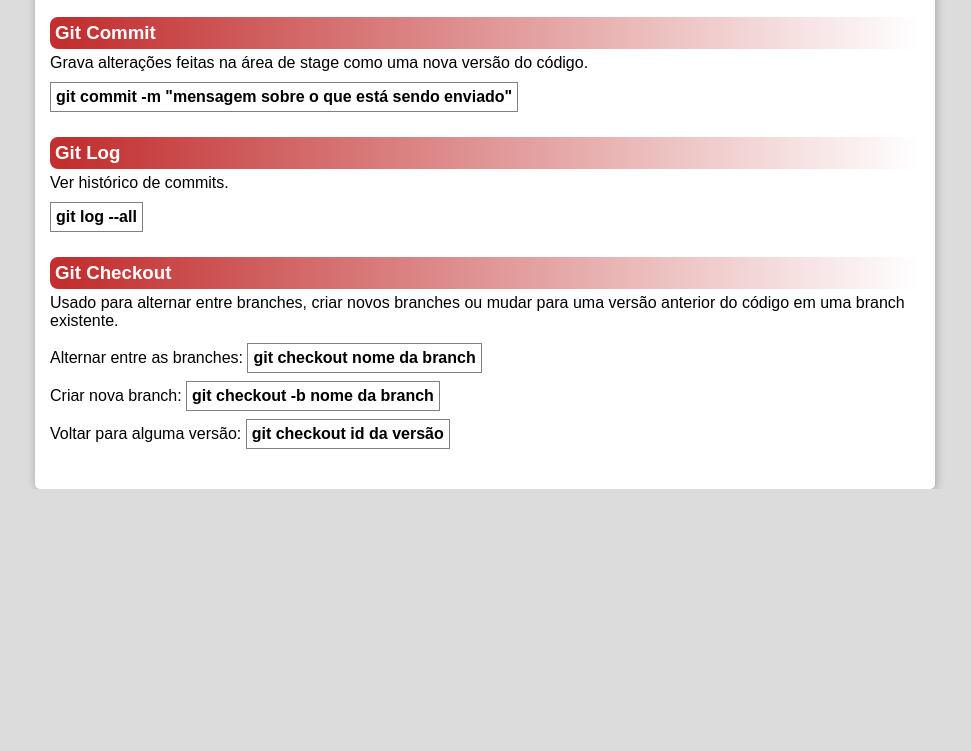
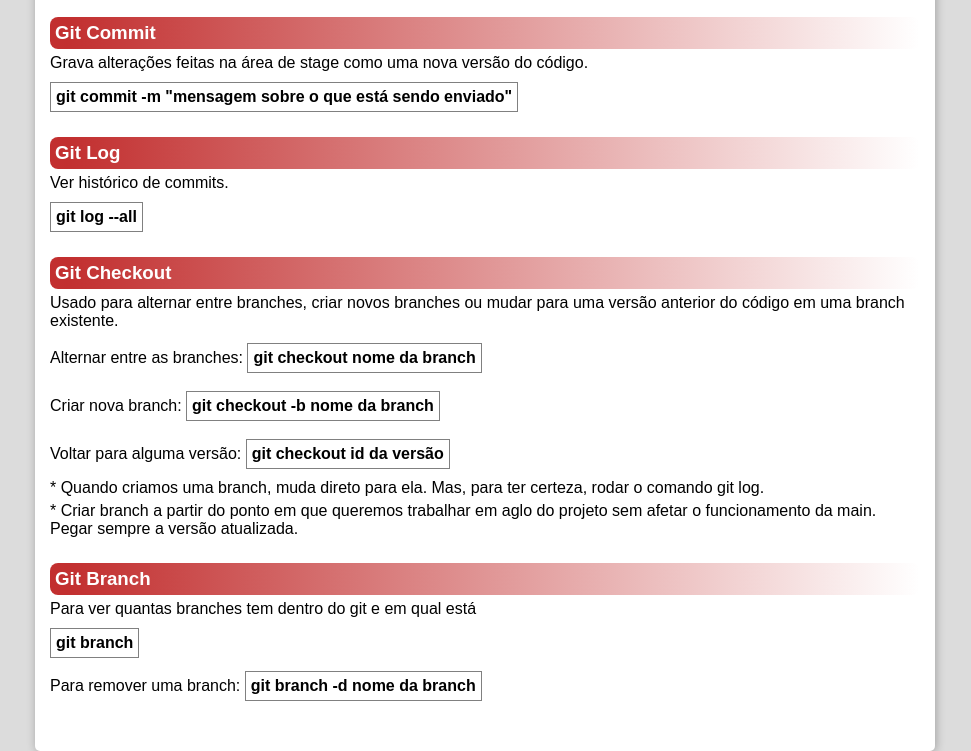
Before and after one commit to lucas-aguiar33/aula-de-git, a plain HTML site: page index.html in a window 1280 px wide. Shown: the part 560-1311 px from the top of the page, without its empty margins (155-1126 px from the left). Before the commit the page ends 1049 px from the top, so only its background shows below. Drawn offline with Linux system fonts and the light colour scheme.

Commit message:
adicionando git branch

```diff
--- a/css/style.css
+++ b/css/style.css
@@ -81,3 +81,7 @@ p.p-comando {
     margin-top:8px;
     padding:5px;
 }
+
+div.comando > div {
+    margin-bottom:10px;
+}
--- a/index.html
+++ b/index.html
@@ -61,7 +61,18 @@
                     Voltar para alguma versão:
                     <p class="p-comando">git checkout id da versão </p>
                 </div>
+                <p>* Quando criamos uma branch, muda direto para ela. Mas, para ter certeza, rodar o comando git log.</p>
+                <p>* Criar branch a partir do ponto em que queremos trabalhar em aglo do projeto sem afetar o funcionamento da main. Pegar sempre a versão atualizada.</p>
+            </div>
 
+            <div class="comando">
+                <h3>Git Branch</h3>
+                <p>Para ver quantas branches tem dentro do git e em qual está</p>
+                <p class="p-comando">git branch</p>
+                <div>
+                    Para remover uma branch:
+                    <p class="p-comando">git branch -d nome da branch</p>
+                </div>
             </div>
 
 
```
